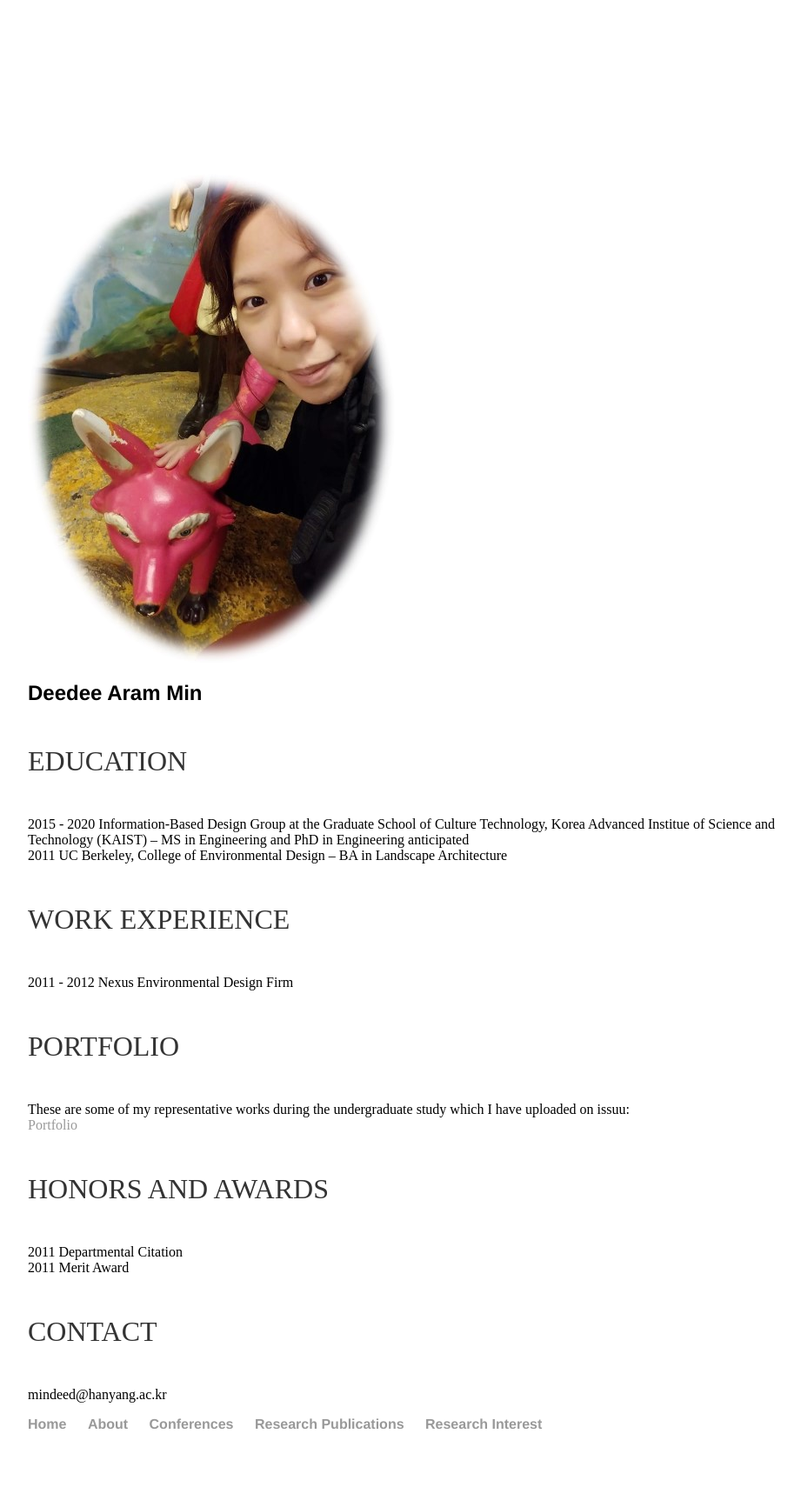
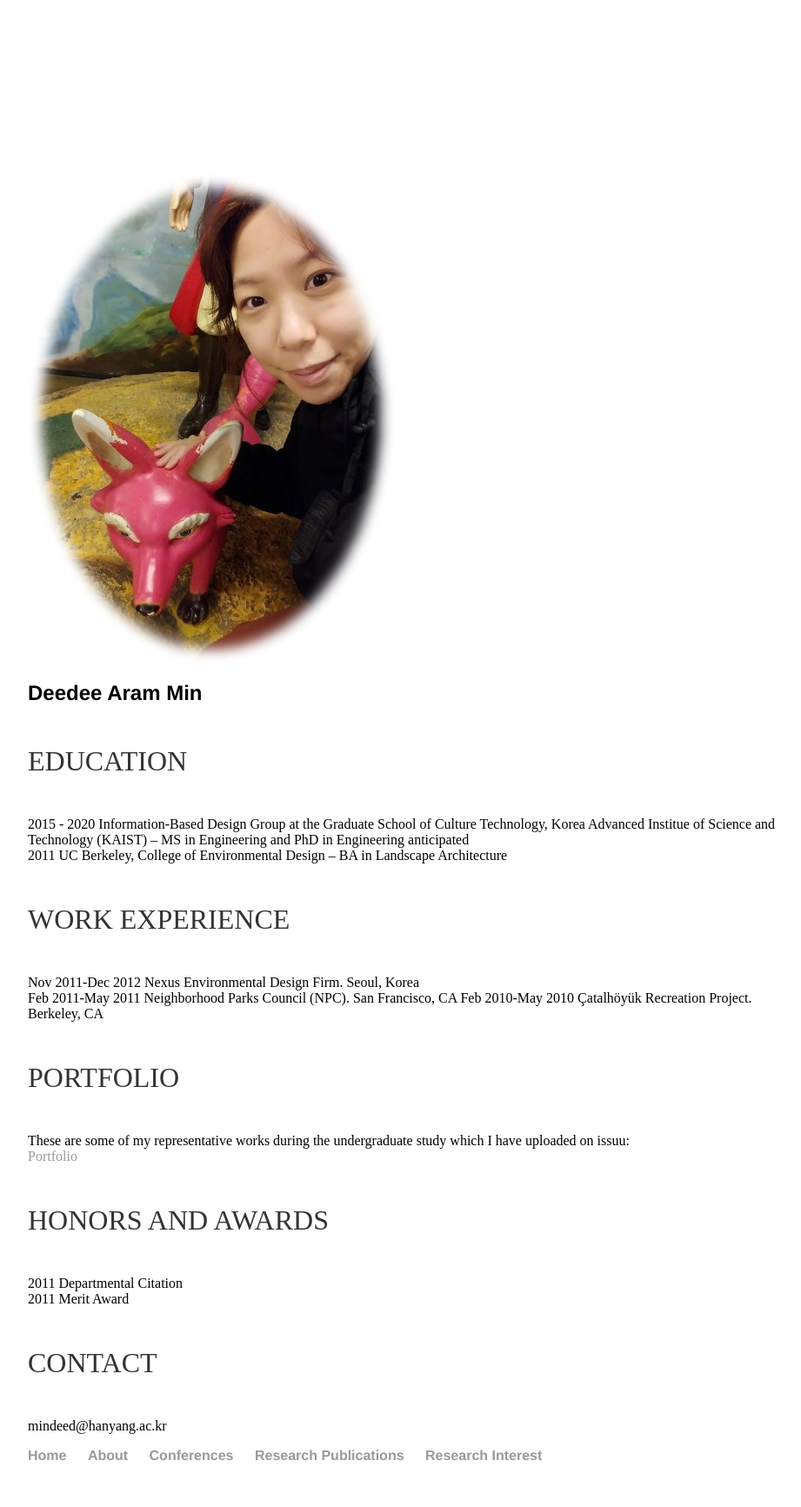
Before and after one commit to mindeed/mindeed.github.io, a Jekyll site: the page built from About/index.html, in a window 1280 px wide. Shown: the whole page at 87% size, without its empty margins (160-1081 px from the left). Built offline with Jekyll 4.4.1, drawn with Linux system fonts in a browser that asks for light colours; before the commit the page ends 1697 px from its top, so only the background shows below that.

Commit message:
Update index.html

```diff
--- a/About/index.html
+++ b/About/index.html
@@ -15,7 +15,9 @@ title: About
 	2011 UC Berkeley, College of Environmental Design – BA in Landscape Architecture
 
 	<p>WORK EXPERIENCE</p>
-	2011 - 2012 Nexus Environmental Design Firm
+	Nov 2011-Dec 2012 Nexus Environmental Design Firm. Seoul, Korea <br>
+	Feb 2011-May 2011 Neighborhood Parks Council (NPC). San Francisco, CA  Feb 2010-May 2010 Çatalhöyük Recreation Project. Berkeley, CA
+
 
 	<p>PORTFOLIO</p>
 	These are some of my representative works during the undergraduate study which I have uploaded on issuu: <br>
```
